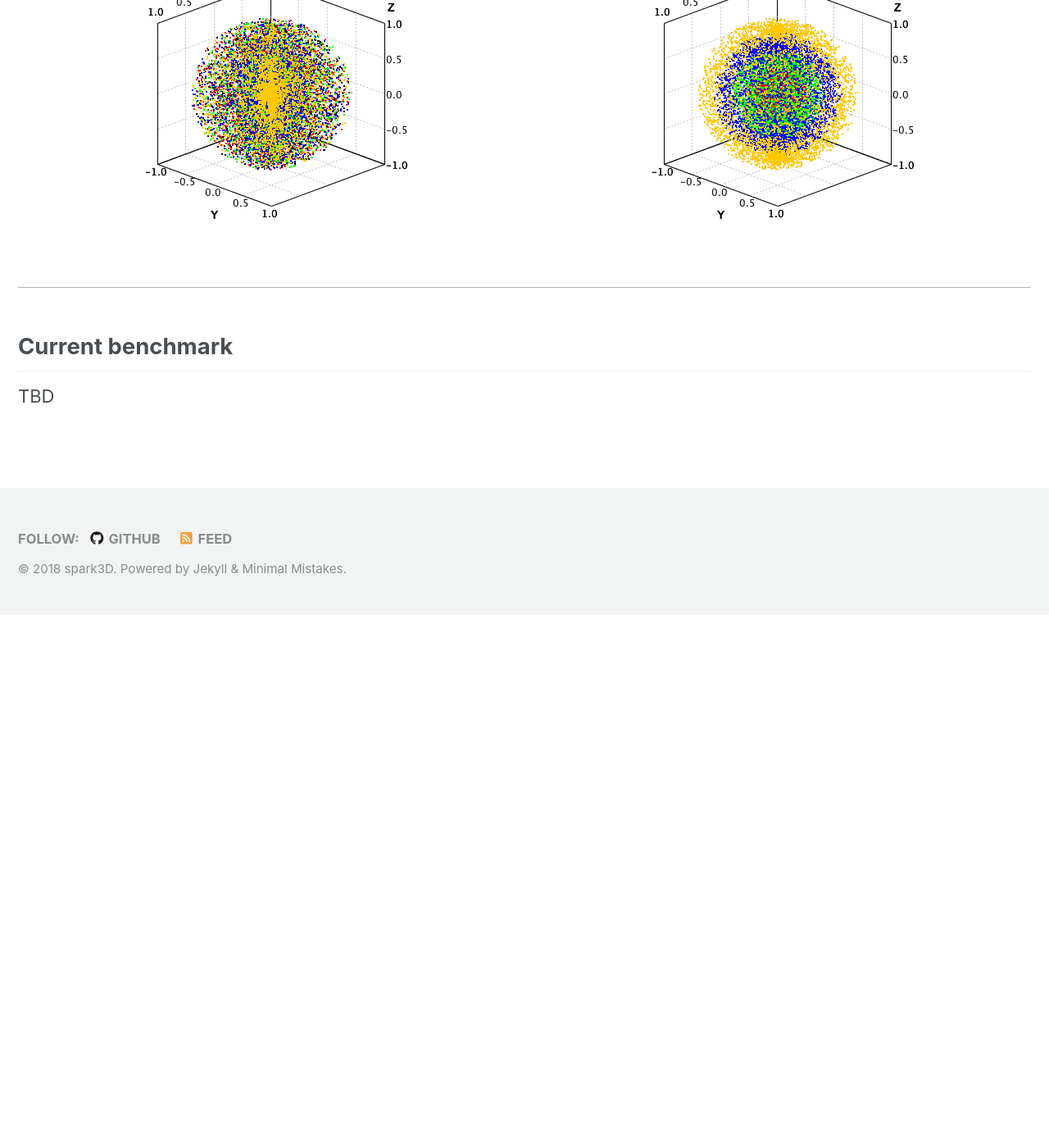
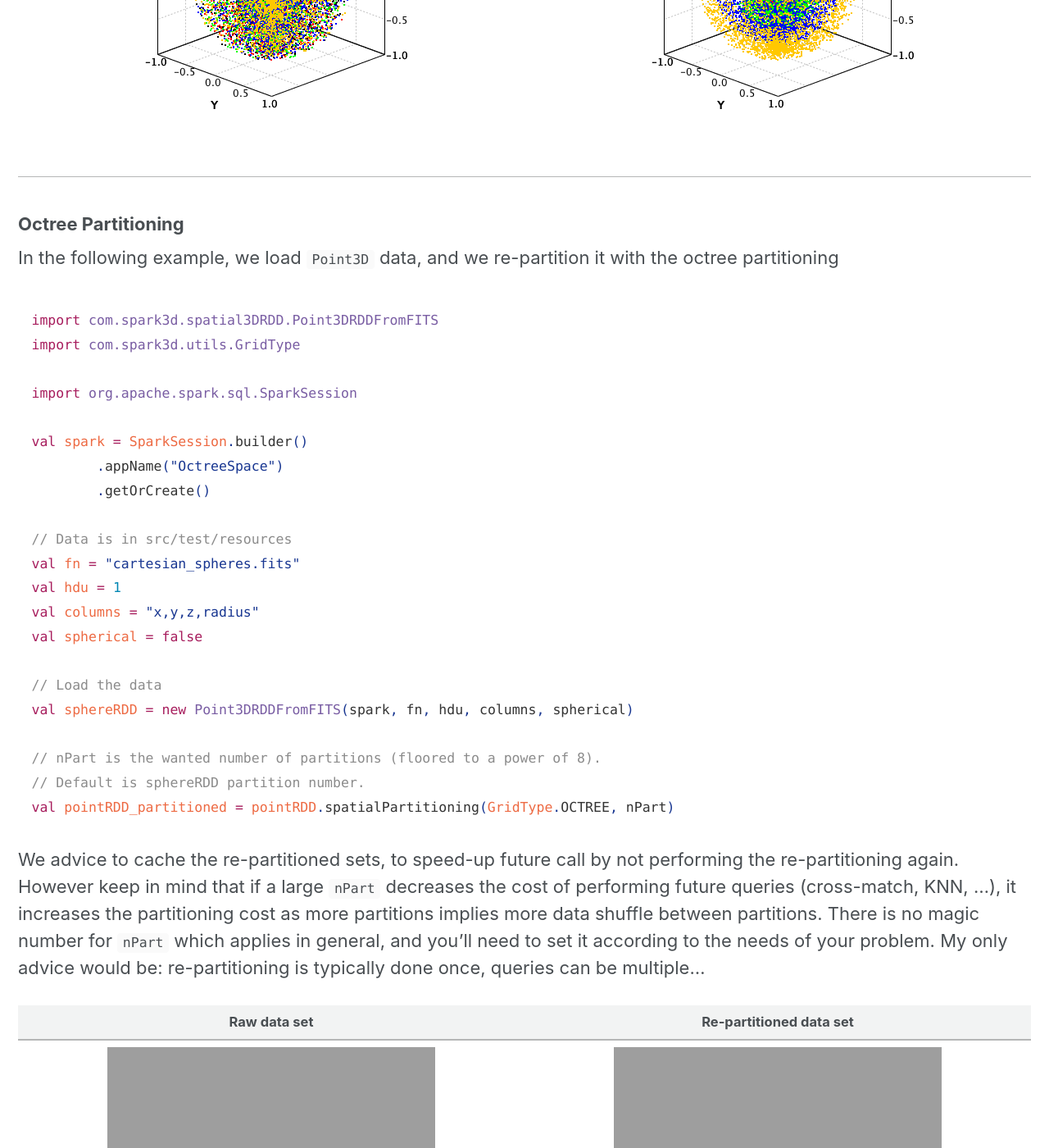
Before and after one commit to astrolabsoftware/spark3D, a Jekyll site: the page built from docs/03_partitioning.md, in a window 1280 px wide and 1400 px high, scrolled down 1967 px. Shown: the whole window at 82% size. Built offline with Jekyll 4.4.1, drawn with Linux system fonts in a browser that asks for light colours; nearby versions of some CDN libraries; before the commit the page ends 2716 px from its top, so only the background shows below that; some of the changed text lies outside the part shown.

Commit message:
Update partitioning tutorial with Octree

````diff
--- a/docs/03_partitioning.md
+++ b/docs/03_partitioning.md
@@ -19,6 +19,8 @@ There are currently 2 partitioning implemented in the library:
 
 - **Onion Partitioning:** See [here](https://github.com/JulienPeloton/spark3D/issues/11) for a description. This is mostly intented for processing astrophysical data as it partitions the space in 3D shells along the radial axis, with the possibility of projecting into 2D shells (and then partitioning the shells using Healpix).
 - **Octree:** An octree extends a quadtree by using three orthogonal splitting planes to subdivide a tile into eight children. Like quadtrees, 3D Tiles allows variations to octrees such as non-uniform subdivision, tight bounding volumes, and overlapping children.
+
+### Onion Partitioning
 
 In the following example, we load `Point3D` data, and we re-partition it with the onion partitioning
 
@@ -45,14 +47,46 @@ val pointRDD = new Point3DRDDFromFITS(spark, fn, hdu, columns, spherical)
 val pointRDD_partitioned = pointRDD.spatialPartitioning(GridType.LINEARONIONGRID, nPart)
 ```
 
-We advice to cache the re-partitioned sets, to speed-up future call by not performing the re-partitioning again.
-However keep in mind that if a large `nPart` decreases the cost of performing future queries (cross-match, KNN, ...), it increases the partitioning cost as more partitions implies more data shuffle between partitions. There is no magic number for `nPart` which applies in general, and you'll need to set it according to the needs of your problem. My only advice would be: re-partitioning is typically done once, queries can be multiple...
-
-
 | Raw data set | Re-partitioned data set
 |:---------:|:---------:
 | ![raw]({{ "/assets/images/myOnionFigRaw.png" | absolute_url }}) | ![repartitioning]({{ "/assets/images/myOnionFig.png" | absolute_url }})
 
+### Octree Partitioning
+
+In the following example, we load `Point3D` data, and we re-partition it with the octree partitioning
+
+```scala
+import com.spark3d.spatial3DRDD.Point3DRDDFromFITS
+import com.spark3d.utils.GridType
+
+import org.apache.spark.sql.SparkSession
+
+val spark = SparkSession.builder()
+	.appName("OctreeSpace")
+	.getOrCreate()
+
+// Data is in src/test/resources
+val fn = "cartesian_spheres.fits"
+val hdu = 1
+val columns = "x,y,z,radius"
+val spherical = false
+
+// Load the data
+val sphereRDD = new Point3DRDDFromFITS(spark, fn, hdu, columns, spherical)
+
+// nPart is the wanted number of partitions (floored to a power of 8).
+// Default is sphereRDD partition number.
+val pointRDD_partitioned = pointRDD.spatialPartitioning(GridType.OCTREE, nPart)
+```
+
+
+We advice to cache the re-partitioned sets, to speed-up future call by not performing the re-partitioning again.
+However keep in mind that if a large `nPart` decreases the cost of performing future queries (cross-match, KNN, ...), it increases the partitioning cost as more partitions implies more data shuffle between partitions. There is no magic number for `nPart` which applies in general, and you'll need to set it according to the needs of your problem. My only advice would be: re-partitioning is typically done once, queries can be multiple...
+
+| Raw data set | Re-partitioned data set
+|:---------:|:---------:
+| ![raw]({{ "/assets/images/rawData_noOctree.png" | absolute_url }}) | ![repartitioning]({{ "/assets/images/rawData_withOctree.png" | absolute_url }})
+
 ## Current benchmark
 
 TBD
````
